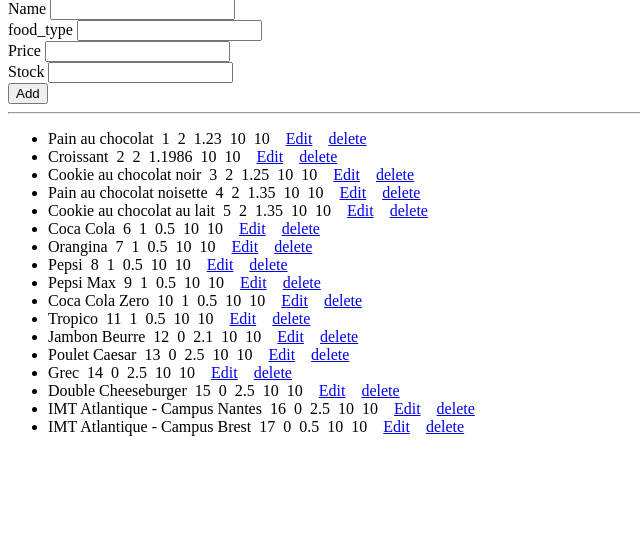
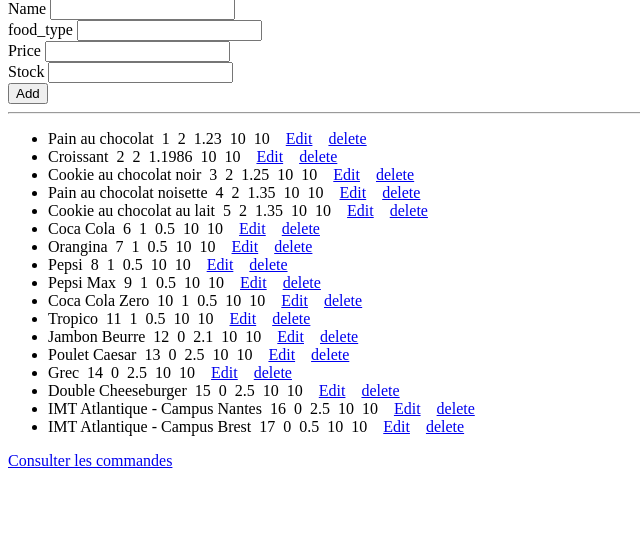
Before and after one commit to mintiti/projet-web-app, a Flask app: page /backend in a window 1280 px wide. Shown: the part 68-622 px from the top of the page, without its empty margins (0-640 px from the left). Run offline with Flask 2, Linux system fonts and the light colour scheme; data comes from the database, SQL or seed files in the repository.

Commit message:
Added a link to order visualization

```diff
--- a/templates/bacckend.html
+++ b/templates/bacckend.html
@@ -26,5 +26,6 @@
     {% endfor %}
 </ul>
 
+<a href=" {{ url_for("orders") }}">Consulter les commandes</a>
 </body>
 </html>
```
